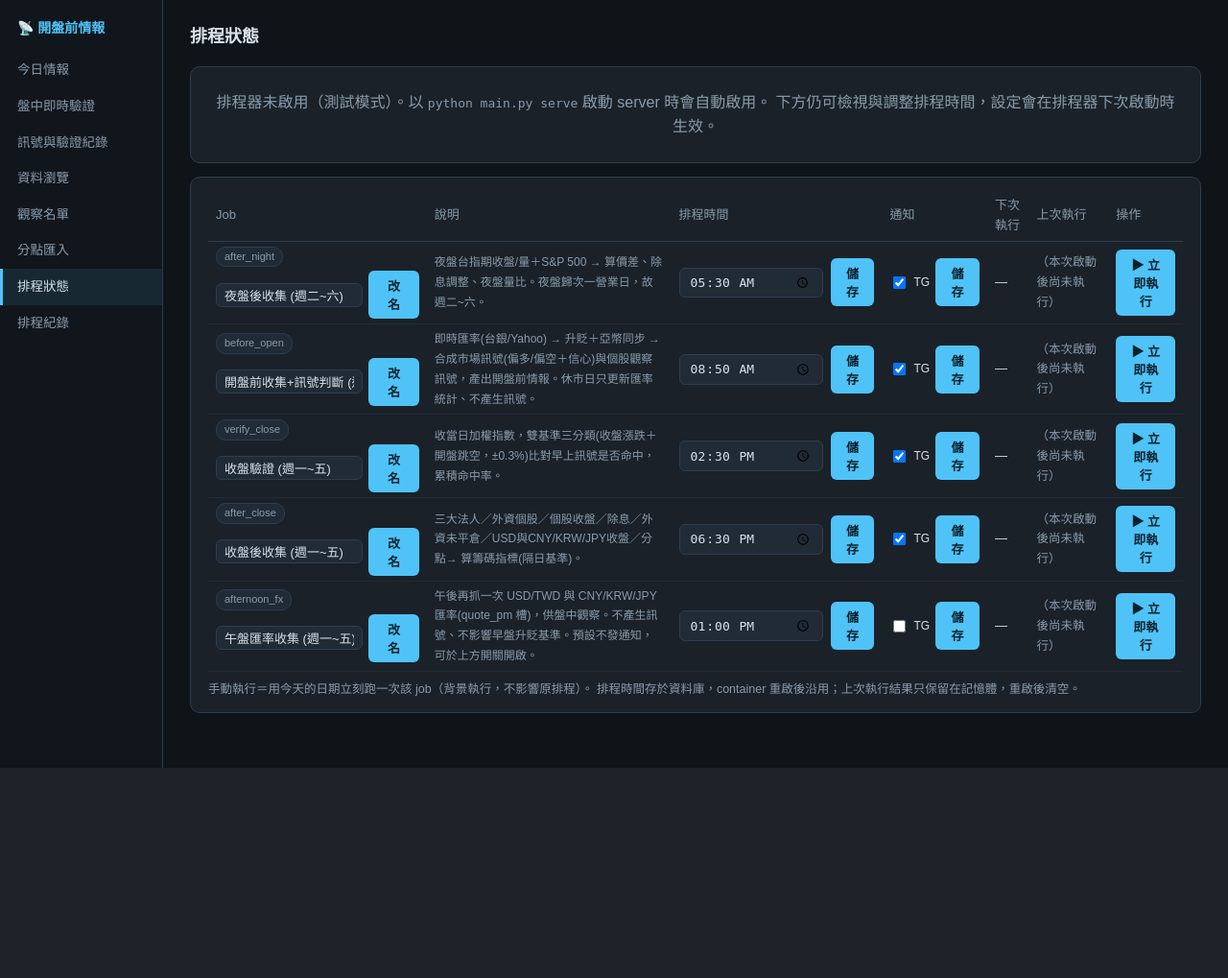
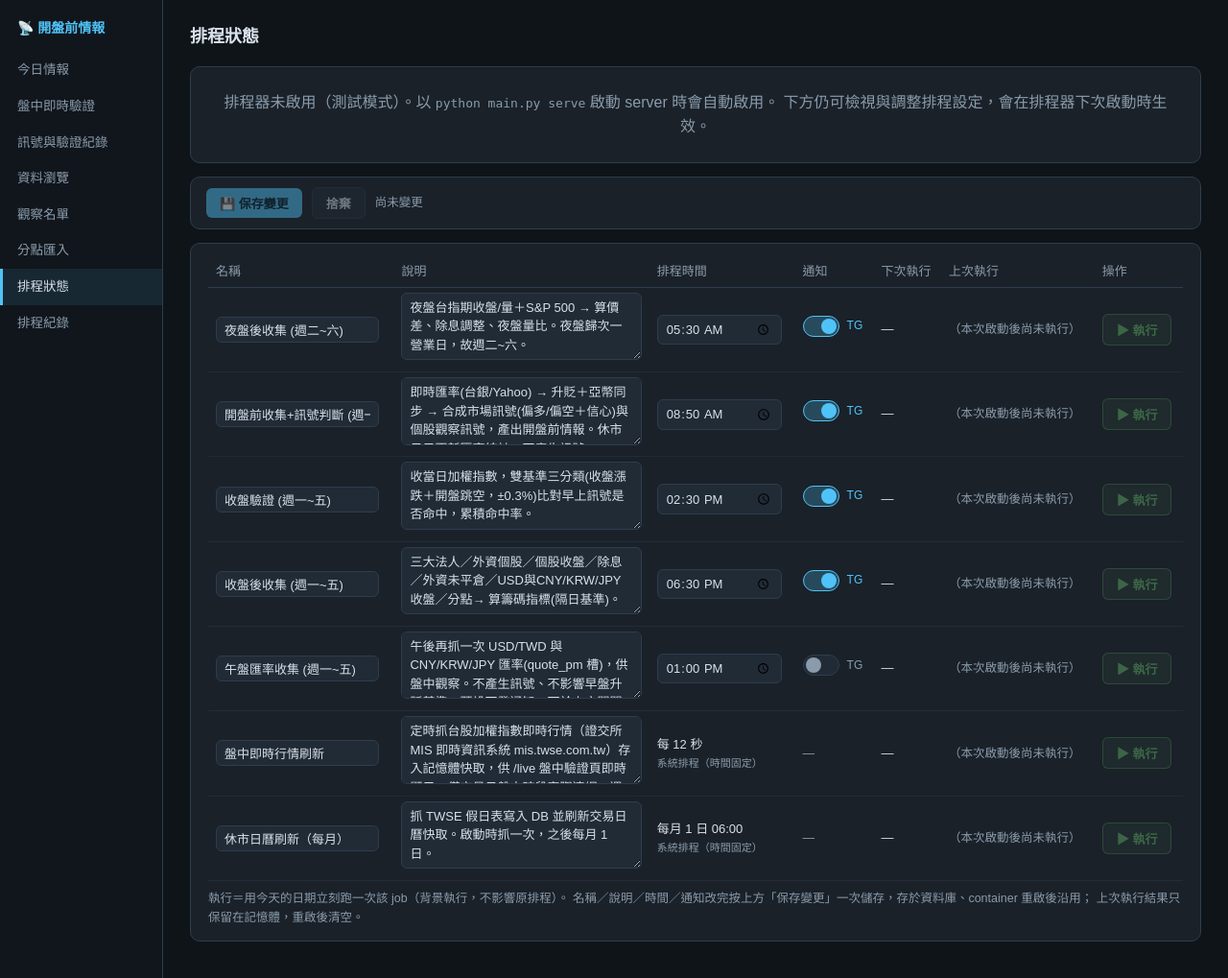
Before and after one commit to steven715/windscope, a FastAPI app: page /scheduler in a window 1280 px wide. Shown: the whole page at 96% size. Before the commit the page ends 800 px from the top, so only its background shows below. Run offline with FastAPI, Linux system fonts and the light colour scheme; data that the repository does not hold is empty.

Commit message:
feat: 排程狀態頁改版 + 系統排程可編輯/假日 gating
排程頁（/scheduler）整體重做，並修正盤中刷新與休市日曆相關行為。
三個概念交錯在同幾個檔案內，本環境無互動式分段暫存，故合併為一個 commit。

1) 排程頁 UI 改版
- 編輯（名稱/說明/時間/通知）整併成整頁一張表單，最上方「保存變更/捨棄」
  偵測到變動才啟用（base.html JS 以 e.target.form 過濾關聯控制項）。
- 通知改單一 TG toggle 開關（hidden 伴隨欄 + 取最後值，關閉狀態也存得到），
  預留未來多通道。
- 執行狀態中文化（status_zh Jinja filter，排程頁與排程紀錄頁共用）。
- 移除 job_id 徽章；說明欄改 textarea 可編輯（job_config 新增 display_desc 欄，
  PRAGMA-guard migration 自癒；清空可還原預設）。
- 路由：移除 /scheduler/name|time|notify，改單一批次 POST /scheduler/save。

2) 休市日曆可瀏覽 + 盤中刷新假日 gating
- market_holidays 納入資料瀏覽頁（白名單 + 中文表/欄標籤）。
- live_tracker 改用交易日曆 is_trading_day（含國定假日），假日/週末不再空打 MIS；
  快取為空也不在非交易日連網。
- live_refresh 說明改寫：標明台股、解釋 MIS（證交所即時資訊系統）、註明假日略過。
- apscheduler executor 逐次執行 INFO 降到 WARNING（12 秒高頻 job 不再洗版 log）。

3) 系統排程可改名/說明 + 空轉 tick 不誤記
- 基礎設施 job（盤中刷新/休市日曆刷新）開放改名稱與說明；時間固定、通知仍鎖死
  （防 12 秒 job 被切成狂發通知）。
- refresh_live_quote 回傳是否真的抓到；空轉 tick（假日/非盤中）不更新「上次執行」，
  畫面不再每 12 秒誤顯示一次「完成」。

測試：423 passed。

Co-Authored-By: Claude Opus 4.8 (1M context) <noreply@anthropic.com>

```diff
--- a/db/schema.py
+++ b/db/schema.py
@@ -177,6 +177,7 @@ CREATE TABLE IF NOT EXISTS market_holidays (
 CREATE TABLE IF NOT EXISTS job_config (
     job_id TEXT PRIMARY KEY,
     display_name TEXT,
+    display_desc TEXT,
     notify_enabled INTEGER,
     updated_at TEXT
 );
@@ -204,6 +205,7 @@ CREATE INDEX IF NOT EXISTS idx_job_runs_job ON job_runs(job_id, started_at DESC)
 # CREATE TABLE IF NOT EXISTS 不會替既有表補欄位，故用 PRAGMA 檢查後 ALTER。
 _COLUMN_MIGRATIONS = [
     ("raw_fx", "quote_pm", "REAL"),
+    ("job_config", "display_desc", "TEXT"),
 ]
 
 
--- a/server/routes/api.py
+++ b/server/routes/api.py
@@ -16,7 +16,7 @@ router = APIRouter()
 # 可查詢的表白名單：避免任意 table name 注入
 _QUERYABLE_TABLES = {
     "raw_fx", "raw_futures", "raw_chip", "raw_institutional", "raw_index",
-    "daily_metrics", "daily_stock_metrics",
+    "daily_metrics", "daily_stock_metrics", "market_holidays",
 }
 
 _MAX_ROWS = 500
--- a/server/routes/pages.py
+++ b/server/routes/pages.py
@@ -38,6 +38,24 @@ router = APIRouter()
 _TEMPLATES_DIR = Path(__file__).resolve().parent.parent / "templates"
 templates = Jinja2Templates(directory=str(_TEMPLATES_DIR))
 
+# 排程執行狀態英文鍵 → 中文（排程頁與排程紀錄頁共用的 Jinja filter）
+_STATUS_ZH = {
+    "completed": "完成", "partial": "部分完成", "skipped": "略過",
+    "failed": "失敗", "error": "錯誤", "done": "完成", "unknown": "未知",
+}
+
+
+def _status_zh(status: str | None) -> str:
+    """執行狀態中文化；'error: ...' 開頭一律歸『錯誤』，未知值原樣回傳。"""
+    if not status:
+        return "—"
+    if status.startswith("error"):
+        return "錯誤"
+    return _STATUS_ZH.get(status, status)
+
+
+templates.env.filters["status_zh"] = _status_zh
+
 _DATE_RE = re.compile(r"^\d{4}-\d{2}-\d{2}$")
 _DIRECTION_LABELS = {"bullish": "↑ 偏多", "bearish": "↓ 偏空", "neutral": "— 中性"}
 _CLASS_LABELS = {"up": "漲", "down": "跌", "flat": "平"}
@@ -57,6 +75,7 @@ _TABLE_LABELS = {
     "raw_index": "加權指數日K（原始）",
     "daily_metrics": "每日衍生指標",
     "daily_stock_metrics": "個股籌碼指標",
+    "market_holidays": "休市日曆（國定假日）",
 }
 
 # 資料瀏覽頁的欄位中文標籤（缺漏的欄位 fallback 原名）。
@@ -121,6 +140,10 @@ _COLUMN_LABELS = {
     "price_zone": "價位區間",
     "both_sides_flag": "兩面手法",
     "broker_type": "分點屬性",
+    # market_holidays
+    "name": "假日名稱",
+    "source": "來源",
+    "fetched_at": "抓取時間",
 }
 
 # raw_chip 內部標記列的顯示名稱
@@ -586,52 +609,71 @@ def scheduler_run_route(request: Request, job_id: str = Form(...)):
     return RedirectResponse(url=f"/scheduler?msg={quote(msg)}", status_code=303)
 
 
-@router.post("/scheduler/time")
-def scheduler_time_route(request: Request, job_id: str = Form(...),
-                         time_hhmm: str = Form(...)):
-    """調整 job 的排程時間（存入 DB，重啟後沿用），完成後導回排程頁。"""
-    from server.scheduler import JOB_DEFS, set_schedule_time
+@router.post("/scheduler/save")
+async def scheduler_save_route(request: Request):
+    """整頁批次儲存：逐 job 比對名稱／說明／時間／通知，只套用有變動者。
 
-    ok = set_schedule_time(job_id, time_hhmm.strip(),
-                           scheduler=request.app.state.scheduler,
-                           db_path=request.app.state.db_path)
-    if ok:
-        msg = f"「{JOB_DEFS[job_id]['name']}」排程時間已改為 {time_hhmm.strip()}"
+    表單欄位以 job_id 為後綴：name__<id>/desc__<id>/time__<id>/notify__<id>。
+    只動到的欄位才呼叫對應 setter；回報實際更新數與錯誤後導回排程頁。
+    """
+    from server.scheduler import (
+        get_jobs_info, set_job_desc, set_job_display_name, set_job_notify,
+        set_schedule_time,
+    )
+
+    form = await request.form()
+    scheduler = request.app.state.scheduler
+    db_path = request.app.state.db_path
+    jobs = get_jobs_info(scheduler, db_path=db_path)
+
+    changed = 0
+    errors: list[str] = []
+    for j in jobs:
+        jid = j["id"]
+
+        # 名稱／說明：所有 job（含基礎設施）皆可改
+        new_name = (form.get(f"name__{jid}") or "").strip()
+        if new_name and new_name != j["name"]:
+            if set_job_display_name(jid, new_name, scheduler=scheduler, db_path=db_path):
+                changed += 1
+            else:
+                errors.append(f"{j['name']}：名稱需 1–60 字")
+
+        raw_desc = (form.get(f"desc__{jid}") or "").strip()
+        intended_desc = raw_desc or j["default_desc"]
+        if intended_desc != j["desc"]:
+            if set_job_desc(jid, raw_desc, scheduler=scheduler, db_path=db_path):
+                changed += 1
+            else:
+                errors.append(f"{j['name']}：說明需 ≤300 字")
+
+        # 排程時間／通知：僅每日（editable）job；基礎設施 job 不渲染這些欄位、此處也跳過
+        if not j.get("editable"):
+            continue
+
+        new_time = (form.get(f"time__{jid}") or "").strip()
+        if new_time and new_time != j["time_hhmm"]:
+            if set_schedule_time(jid, new_time, scheduler=scheduler, db_path=db_path):
+                changed += 1
+            else:
+                errors.append(f"{j['name']}：時間格式需為 HH:MM")
+
+        # toggle 開時瀏覽器同時送 hidden 的 "0" 與 checkbox 的 "1"，取最後一個為準；
+        # 完全沒送該欄（部分提交）→ 視為未動，不變更。
+        nvals = form.getlist(f"notify__{jid}")
+        nv = nvals[-1] if nvals else None
+        if nv is not None and (nv == "1") != j["notify_enabled"]:
+            if set_job_notify(jid, nv == "1", scheduler=scheduler, db_path=db_path):
+                changed += 1
+            else:
+                errors.append(f"{j['name']}：通知設定失敗")
+
+    if errors:
+        msg = f"已更新 {changed} 項，{len(errors)} 項失敗：" + "；".join(errors[:3])
+    elif changed:
+        msg = f"已儲存 {changed} 項變更"
     else:
-        msg = "更新失敗：時間格式需為 HH:MM（24 小時制）"
-    return RedirectResponse(url=f"/scheduler?msg={quote(msg)}", status_code=303)
-
-
-@router.post("/scheduler/name")
-def scheduler_name_route(request: Request, job_id: str = Form(...),
-                         display_name: str = Form(...)):
-    """設定 job 的顯示名稱（job_id 不變），完成後導回排程頁。"""
-    from server.scheduler import set_job_display_name
-
-    ok = set_job_display_name(job_id, display_name,
-                              scheduler=request.app.state.scheduler,
-                              db_path=request.app.state.db_path)
-    if ok:
-        msg = f"「{job_id}」顯示名稱已改為 {display_name.strip()}"
-    else:
-        msg = "更新失敗：名稱需 1–60 字、不可空白，且僅每日 job 可改"
-    return RedirectResponse(url=f"/scheduler?msg={quote(msg)}", status_code=303)
-
-
-@router.post("/scheduler/notify")
-def scheduler_notify_route(request: Request, job_id: str = Form(...),
-                           notify_enabled: str | None = Form(None)):
-    """設定 job 是否發 TG 通知。checkbox 未勾時瀏覽器不送該欄 → 視為關閉。"""
-    from server.scheduler import set_job_notify
-
-    enabled = notify_enabled is not None
-    ok = set_job_notify(job_id, enabled,
-                        scheduler=request.app.state.scheduler,
-                        db_path=request.app.state.db_path)
-    if ok:
-        msg = f"「{job_id}」TG 通知已{'開啟' if enabled else '關閉'}"
-    else:
-        msg = "更新失敗：僅每日 job 可設定通知"
+        msg = "沒有變更"
     return RedirectResponse(url=f"/scheduler?msg={quote(msg)}", status_code=303)
 
 
--- a/server/templates/base.html
+++ b/server/templates/base.html
@@ -59,14 +59,47 @@
   .card .cv { font-size: 17px; font-weight: bold; margin: 2px 0; }
   form.filter { display: flex; gap: 8px; align-items: center; margin-bottom: 14px;
                 font-size: 13px; flex-wrap: wrap; }
-  input, select {
+  input, select, textarea {
     background: var(--panel2); border: 1px solid var(--border); color: var(--text);
-    border-radius: 6px; padding: 5px 8px; font-size: 13px;
+    border-radius: 6px; padding: 5px 8px; font-size: 13px; font-family: inherit;
   }
   button {
     background: var(--accent); border: none; color: #08222e; font-weight: bold;
     border-radius: 6px; padding: 6px 14px; cursor: pointer; font-size: 13px;
   }
+  button:disabled { opacity: .45; cursor: not-allowed; }
+  /* 整頁編輯動作列：置頂、有變動才亮起保存／捨棄 */
+  .actionbar {
+    display: flex; align-items: center; gap: 10px; flex-wrap: wrap;
+    background: var(--panel); border: 1px solid var(--border);
+    border-radius: 10px; padding: 10px 16px; margin-bottom: 14px;
+    position: sticky; top: 0; z-index: 5;
+  }
+  .btn-secondary {
+    background: var(--panel2); color: var(--text); border: 1px solid var(--border);
+  }
+  .btn-run {
+    background: rgba(102,187,106,.15); color: var(--green);
+    border: 1px solid rgba(102,187,106,.5);
+  }
+  .btn-run:hover:not(:disabled) { background: rgba(102,187,106,.28); }
+  /* 通知開關：單一 toggle（一個通道一顆，目前只有 TG）。隱藏原生 checkbox、畫滑塊 */
+  .switch { display: inline-flex; align-items: center; gap: 8px; cursor: pointer; }
+  .switch input[type="checkbox"] { position: absolute; opacity: 0; width: 0; height: 0; }
+  .switch .slider {
+    position: relative; width: 38px; height: 22px; border-radius: 999px;
+    background: var(--panel2); border: 1px solid var(--border);
+    transition: background .15s, border-color .15s; flex-shrink: 0;
+  }
+  .switch .slider::before {
+    content: ""; position: absolute; top: 2px; left: 2px; width: 16px; height: 16px;
+    border-radius: 50%; background: var(--dim); transition: transform .15s, background .15s;
+  }
+  .switch input:checked + .slider { background: rgba(79,195,247,.25); border-color: var(--accent); }
+  .switch input:checked + .slider::before { transform: translateX(16px); background: var(--accent); }
+  .switch input:focus-visible + .slider { outline: 2px solid var(--accent); outline-offset: 2px; }
+  .switch .switch-label { font-size: 12px; color: var(--dim); }
+  .switch input:checked ~ .switch-label { color: var(--accent); }
   .banner {
     display: flex; align-items: center; gap: 18px; border-radius: 10px;
     padding: 14px 18px; margin-bottom: 14px; border: 1px solid var(--border);
@@ -212,6 +245,30 @@ document.querySelectorAll("input[data-filter]").forEach(function (input) {
   });
 });
 
+// 排程頁整頁編輯：偵測表單是否有變動，有改動才啟用「保存／捨棄」
+(function () {
+  var form = document.getElementById("sched-form");
+  if (!form) return;
+  var save = document.getElementById("sched-save");
+  var discard = document.getElementById("sched-discard");
+  var hint = document.getElementById("sched-hint");
+  function snap() { return new URLSearchParams(new FormData(form)).toString(); }
+  var initial = snap();
+  function refresh() {
+    var dirty = snap() !== initial;
+    if (save) save.disabled = !dirty;
+    if (discard) discard.disabled = !dirty;
+    if (hint) hint.textContent = dirty ? "有未儲存的變更" : "尚未變更";
+  }
+  // 可編輯欄位在表格內、僅以 form="sched-form" 關聯（非 DOM 子孫），事件不會
+  // 冒泡到 form；改聽 document 並用 e.target.form 過濾出屬於本表單的控制項。
+  function onEdit(e) { if (e.target && e.target.form === form) refresh(); }
+  document.addEventListener("input", onEdit);
+  document.addEventListener("change", onEdit);
+  if (discard) discard.addEventListener("click", function () { form.reset(); refresh(); });
+  refresh();
+})();
+
 // PWA：註冊 service worker（手機可加到主畫面、全螢幕開啟）
 if ("serviceWorker" in navigator) {
   window.addEventListener("load", function () {
--- a/server/templates/job_runs.html
+++ b/server/templates/job_runs.html
@@ -17,7 +17,7 @@
   <select name="status">
     <option value="">全部狀態</option>
     {% for s in statuses %}
-    <option value="{{ s }}" {{ "selected" if s == sel_status }}>{{ s }}</option>
+    <option value="{{ s }}" {{ "selected" if s == sel_status }}>{{ s | status_zh }}</option>
     {% endfor %}
   </select>
   <label>從 <input type="date" name="date_from" value="{{ date_from }}"></label>
@@ -64,7 +64,7 @@
     <td><span class="tag">{{ r.job_id }}</span> {{ r.job_name or "" }}</td>
     <td>{{ "手動" if r.trigger_type == "manual" else "排程" }}</td>
     <td>{{ r.run_date or "—" }}</td>
-    <td class="{{ 'up' if r.status == 'completed' else ('flat' if r.status in ('partial', 'skipped') else 'down') }}">{{ r.status }}</td>
+    <td class="{{ 'up' if r.status == 'completed' else ('flat' if r.status in ('partial', 'skipped') else 'down') }}">{{ r.status | status_zh }}</td>
     <td>{{ r.duration_ms if r.duration_ms is not none else "—" }}</td>
     <td style="max-width:420px; white-space:normal">
       {% if r.error %}<span class="down">{{ r.error }}</span>{% endif %}
--- a/server/templates/scheduler.html
+++ b/server/templates/scheduler.html
@@ -4,65 +4,75 @@
 <h2>排程狀態</h2>
 
 {% if msg %}
-<div class="msg-banner">✅ {{ msg }}</div>
+<div class="msg-banner">{{ msg }}</div>
 {% endif %}
 
 {% if not scheduler_enabled %}
 <div class="panel empty">
   排程器未啟用（測試模式）。以 <code>python main.py serve</code> 啟動 server 時會自動啟用。
-  下方仍可檢視與調整排程時間，設定會在排程器下次啟動時生效。
+  下方仍可檢視與調整排程設定，會在排程器下次啟動時生效。
 </div>
 {% endif %}
+
+<!-- 整頁一張編輯表單：名稱／說明／時間／通知改完按這裡的「保存變更」一次送出。
+     表格內的欄位以 form="sched-form" 關聯到此表單（不與每列「執行」表單巢狀）。 -->
+<form id="sched-form" method="post" action="/scheduler/save">
+  <div class="actionbar">
+    <button type="submit" id="sched-save" disabled>💾 保存變更</button>
+    <button type="button" class="btn-secondary" id="sched-discard" disabled>捨棄</button>
+    <span class="dim" id="sched-hint">尚未變更</span>
+  </div>
+</form>
 
 <div class="panel" style="overflow-x:auto">
   <table class="stack">
     <thead>
-    <tr><th>Job</th><th>說明</th><th>排程時間</th><th>通知</th><th>下次執行</th><th>上次執行</th><th>操作</th></tr>
+    <tr><th>名稱</th><th>說明</th><th>排程時間</th><th>通知</th><th>下次執行</th><th>上次執行</th><th>操作</th></tr>
     </thead>
     <tbody>
     {% for j in jobs %}
     <tr>
-      <td>
-        <span class="tag">{{ j.id }}</span>
-        <form method="post" action="/scheduler/name"
-              style="display:flex; gap:6px; align-items:center; margin:4px 0 0">
-          <input type="text" name="display_name" value="{{ j.name }}" maxlength="60" required
-                 style="width:160px; min-width:120px; padding:4px 8px">
-          <input type="hidden" name="job_id" value="{{ j.id }}">
-          <button type="submit" title="儲存顯示名稱（job_id 不變）">改名</button>
-        </form>
+      <td data-label="名稱">
+        <input type="text" name="name__{{ j.id }}" form="sched-form" value="{{ j.name }}"
+               maxlength="60" required style="width:170px; min-width:130px">
         {% if j.name != j.default_name %}
         <div class="dim" style="font-size:11px">預設「{{ j.default_name }}」</div>
         {% endif %}
       </td>
-      <td data-label="說明" style="max-width:520px">
-        {% if j.desc %}
-        <span class="dim" style="font-size:12px; line-height:1.5">{{ j.desc }}</span>
+      <td data-label="說明" style="max-width:420px">
+        <textarea name="desc__{{ j.id }}" form="sched-form" rows="3" maxlength="300"
+                  style="width:100%; min-width:240px; resize:vertical; line-height:1.5">{{ j.desc }}</textarea>
+        {% if j.desc_overridden %}
+        <div class="dim" style="font-size:11px">已自訂（清空後儲存可還原預設）</div>
         {% endif %}
       </td>
       <td data-label="排程時間">
-        <form method="post" action="/scheduler/time" style="display:flex; gap:8px; align-items:center; margin:0">
-          <input type="hidden" name="job_id" value="{{ j.id }}">
-          <input type="time" name="time_hhmm" value="{{ j.time_hhmm }}" required
-                 style="width:150px; min-width:150px; padding:5px 10px">
-          <button type="submit" title="儲存排程時間（重啟後沿用）">儲存</button>
-        </form>
+        {% if j.editable %}
+        <input type="time" name="time__{{ j.id }}" form="sched-form" value="{{ j.time_hhmm }}"
+               required style="width:130px; min-width:120px">
         {% if j.time_hhmm != j.default_time %}
-        <div class="dim" style="font-size:11px">預設 {{ j.default_time }}（已覆寫）</div>
+        <div class="dim" style="font-size:11px">預設 {{ j.default_time }}</div>
+        {% endif %}
+        {% else %}
+        {{ j.schedule_label }}
+        <div class="dim" style="font-size:11px">系統排程（時間固定）</div>
         {% endif %}
       </td>
       <td data-label="通知">
-        <form method="post" action="/scheduler/notify"
-              style="display:flex; gap:6px; align-items:center; margin:0">
-          <input type="hidden" name="job_id" value="{{ j.id }}">
-          <label style="display:flex; gap:5px; align-items:center; font-size:12px">
-            <input type="checkbox" name="notify_enabled" {{ "checked" if j.notify_enabled }}
-                   style="width:auto">TG
-          </label>
-          <button type="submit" title="儲存通知設定">儲存</button>
-        </form>
+        {% if j.editable %}
+        <!-- 一個通道一顆開關（目前僅 TG）。hidden 伴隨欄保證未勾時也送出 0 → 後端取最後一個值 -->
+        <label class="switch" title="Telegram 通知開關">
+          <input type="hidden" name="notify__{{ j.id }}" value="0" form="sched-form">
+          <input type="checkbox" name="notify__{{ j.id }}" value="1" form="sched-form"
+                 {{ "checked" if j.notify_enabled }}>
+          <span class="slider"></span>
+          <span class="switch-label">TG</span>
+        </label>
         {% if j.notify_enabled != j.notify_default %}
         <div class="dim" style="font-size:11px">預設{{ "開" if j.notify_default else "關" }}</div>
+        {% endif %}
+        {% else %}
+        <span class="dim">—</span>
         {% endif %}
       </td>
       <td data-label="下次執行">{{ j.next_run or "—" }}</td>
@@ -70,17 +80,17 @@
         {% if j.last_run %}
         <div>{{ j.last_run.time }}</div>
         <div class="{{ 'up' if j.last_run.status == 'completed' else ('flat' if j.last_run.status in ('partial', 'skipped') else 'down') }}"
-             style="font-size:12px">{{ j.last_run.status }}</div>
+             style="font-size:12px">{{ j.last_run.status | status_zh }}</div>
         {% else %}
         <span class="dim">（本次啟動後尚未執行）</span>
         {% endif %}
       </td>
       <td data-label="操作">
         <form method="post" action="/scheduler/run" style="margin:0"
-              onsubmit="return confirm('立即執行「{{ j.name }}」？會以今天日期跑一次完整流程。')">
+              onsubmit="return confirm('執行「{{ j.name }}」？會以今天日期跑一次完整流程。')">
           <input type="hidden" name="job_id" value="{{ j.id }}">
-          <button type="submit" {{ "disabled" if not scheduler_enabled }}
-                  {% if not scheduler_enabled %}title="排程器未啟用時無法手動執行"{% endif %}>▶ 立即執行</button>
+          <button type="submit" class="btn-run" {{ "disabled" if not scheduler_enabled }}
+                  {% if not scheduler_enabled %}title="排程器未啟用時無法手動執行"{% endif %}>▶ 執行</button>
         </form>
       </td>
     </tr>
@@ -88,8 +98,9 @@
     </tbody>
   </table>
   <div class="dim" style="margin-top:8px">
-    手動執行＝用今天的日期立刻跑一次該 job（背景執行，不影響原排程）。
-    排程時間存於資料庫，container 重啟後沿用；上次執行結果只保留在記憶體，重啟後清空。
+    執行＝用今天的日期立刻跑一次該 job（背景執行，不影響原排程）。
+    名稱／說明／時間／通知改完按上方「保存變更」一次儲存，存於資料庫、container 重啟後沿用；
+    上次執行結果只保留在記憶體，重啟後清空。
   </div>
 </div>
 {% endblock %}
--- a/utils/logger.py
+++ b/utils/logger.py
@@ -32,3 +32,8 @@ def setup_logging(log_dir: str = "logs") -> None:
     file_handler.setLevel(logging.ERROR)
     file_handler.setFormatter(formatter)
     root_logger.addHandler(file_handler)
+
+    # 盤中即時刷新每 12 秒觸發一次，apscheduler 每次都記一條 INFO「Running job…/executed」，
+    # 一天上萬筆灌爆 log。把 executor 的逐次執行記錄壓到 WARNING（失敗仍會出現），
+    # job 本身的有意義結果由各 job 自己的 logger 記錄、不受影響。
+    logging.getLogger("apscheduler.executors.default").setLevel(logging.WARNING)
```
Also changed, not shown: integration/live_tracker.py (+16 -8 lines), server/scheduler.py (+90 -24 lines), tests/test_db/test_schema.py (+18 -0 lines), tests/test_integration/test_live_tracker.py (+24 -1 lines), tests/test_server/test_routes.py (+191 -25 lines).
